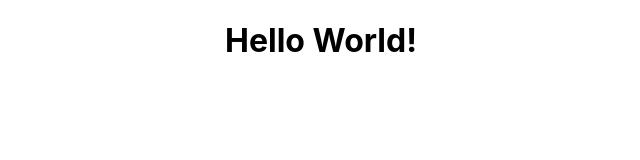
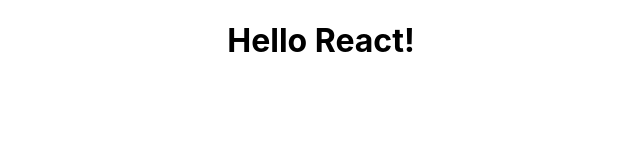
Before and after one commit to dgoceva/UKTC-React-II, a React (Create React App) app in the folder my-app/: page / in a window 1280 px wide. Shown: the top 160 px of the page, without its empty margins (319-959 px from the left). Built offline with nearby package versions, Linux system fonts and the light colour scheme.

Commit message:
title added - 23-10-21

```diff
--- a/my-app/src/App.js
+++ b/my-app/src/App.js
@@ -1,10 +1,11 @@
-import logo from './logo.svg';
 import './App.css';
+
+const title = 'React'
 
 function App() {
   return (
     <div className="App">
-      <h1>Hello World!</h1>
+      <h1>Hello {title}!</h1>
     </div>
   );
 }
```
